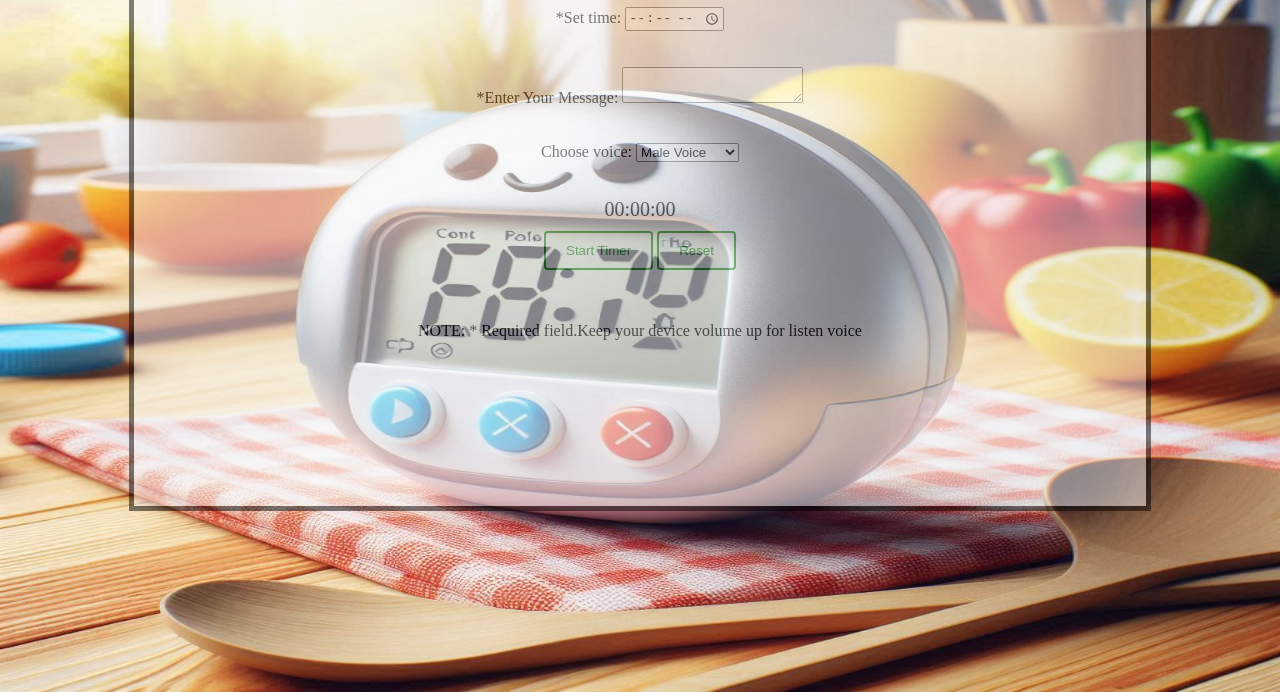
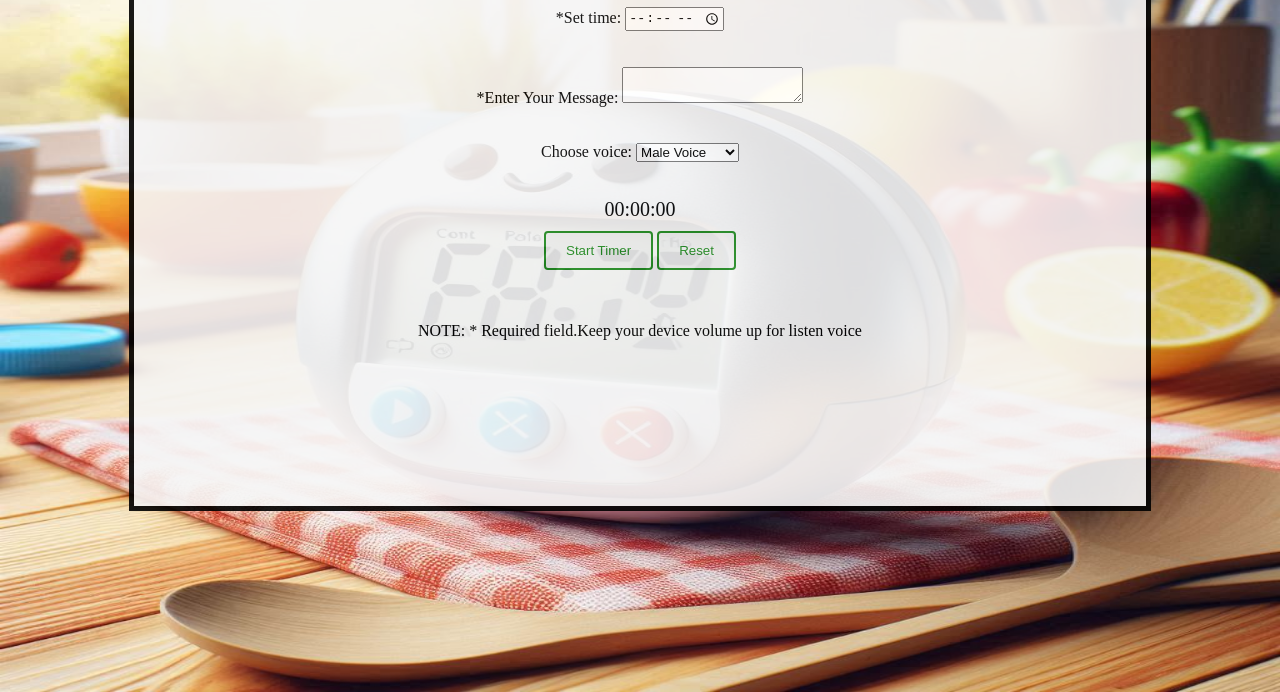
Before and after one commit to rajib3728/speakingtimer, a plain HTML site: page index.html in a window 1280 px wide. Shown: the part 108-800 px from the top of the page. Drawn offline with Linux system fonts and the light colour scheme.

Commit message:
Update index.html

```diff
--- a/index.html
+++ b/index.html
@@ -14,7 +14,7 @@
             background-color: whitesmoke;
             border: 5px solid black;
             padding-bottom: 150px;
-            opacity:0.5;
+            opacity:0.9;
         }
 
 
```
